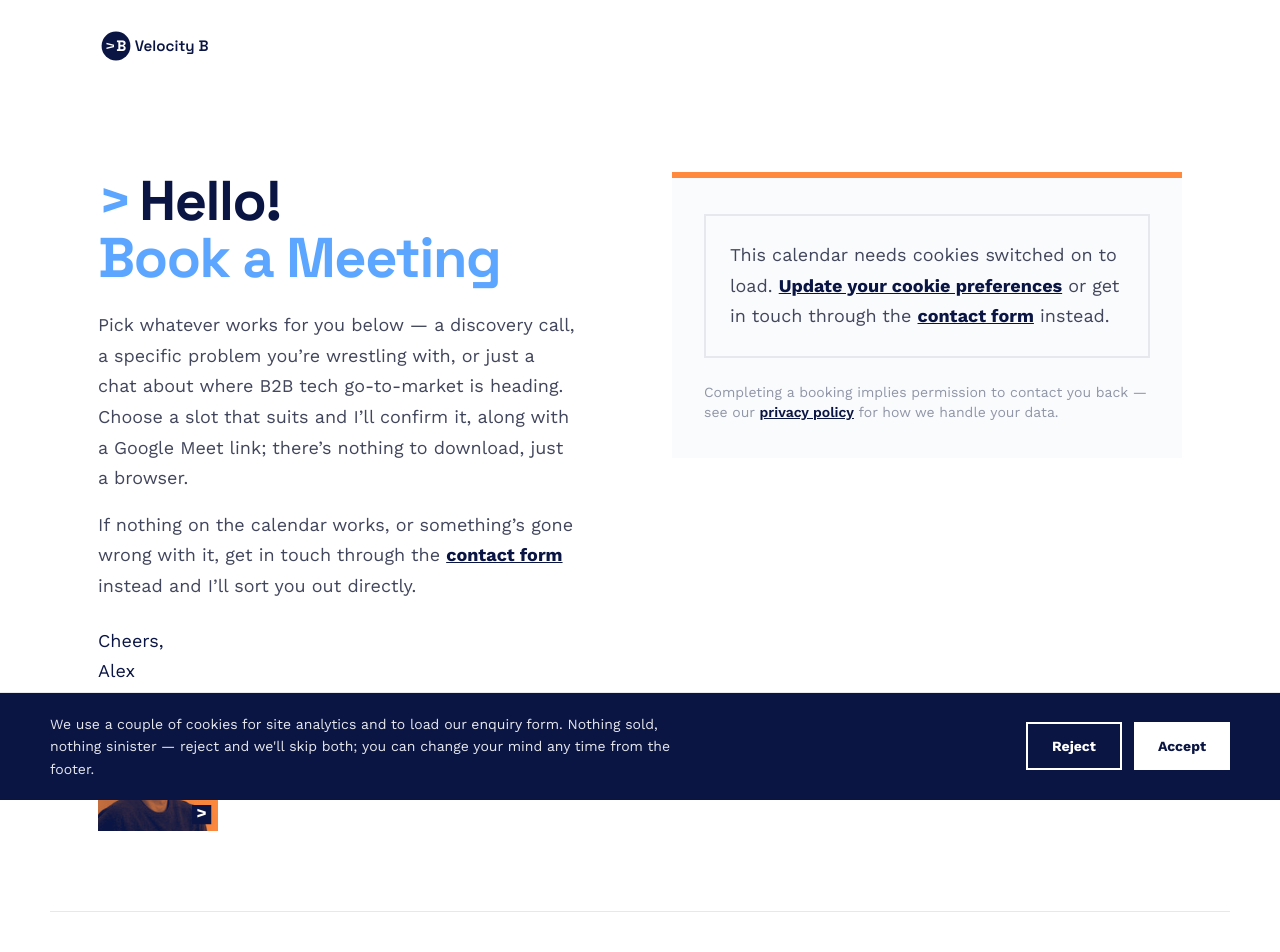
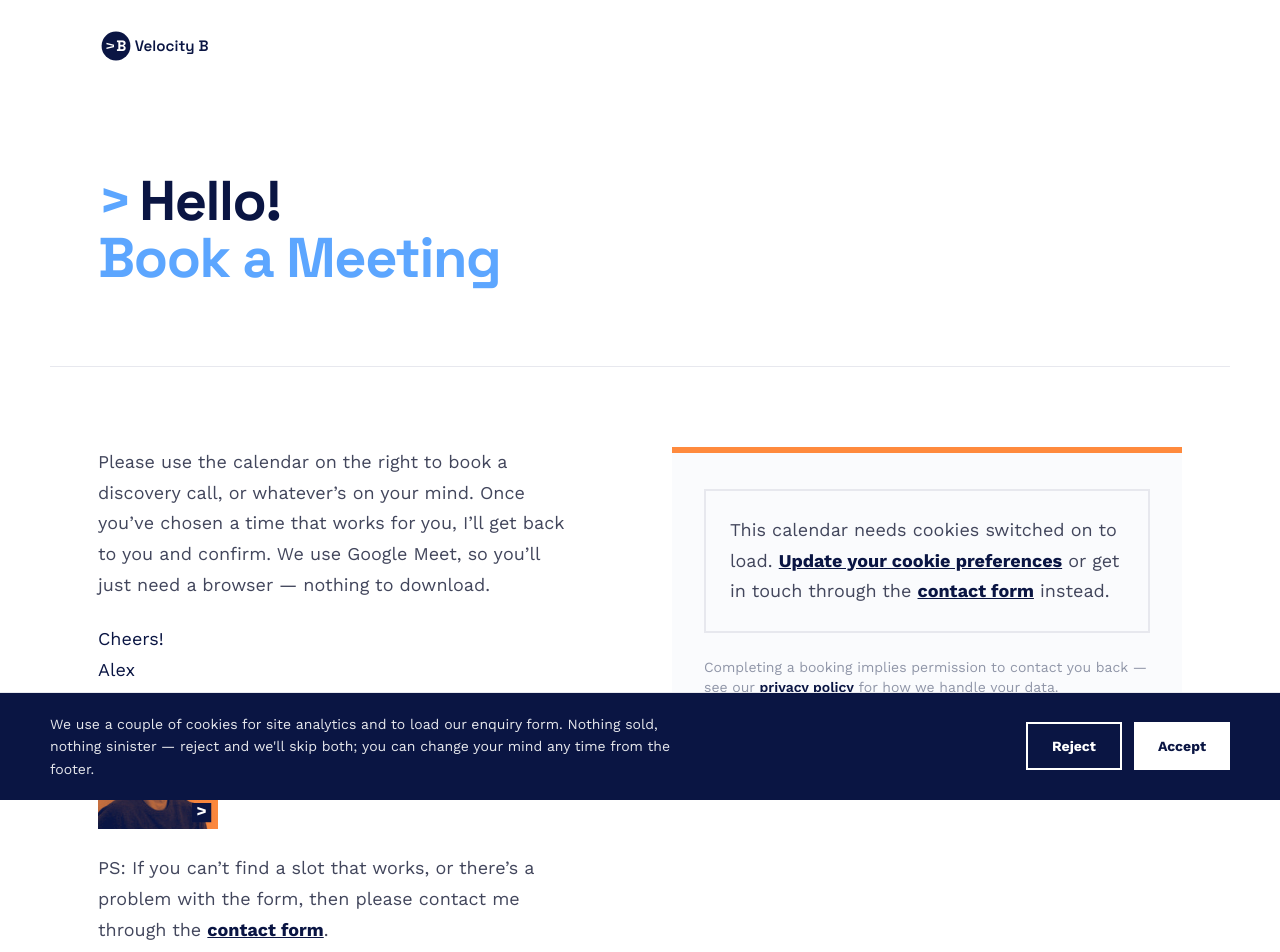
Before and after one commit to vb-iant/velocity-b, a Next.js app: page /meet-alex in a window 1280 px wide. Shown: the top 952 px of the page. Built offline with nearby package versions, Linux system fonts and the light colour scheme.

Commit message:
Meet Alex: standalone hero panel above a divider, restore PS contact-form line below Alex's photo

```diff
--- a/app/meet-alex/page.tsx
+++ b/app/meet-alex/page.tsx
@@ -12,10 +12,8 @@ export const metadata: Metadata = {
 export default function MeetAlexPage() {
   return (
     <main>
-      {/* Hero + booking calendar */}
+      {/* Hero */}
       <section className="mx-auto max-w-[1180px] px-12 py-20">
-        <div className="grid grid-cols-1 items-start gap-16 md:grid-cols-2">
-          <div>
         <h1 className="font-display text-[42px] font-bold leading-[1.02] tracking-tight md:text-[56px]">
           <AnimatedChevron className="text-blue" />
           Hello!
@@ -23,25 +21,22 @@ export default function MeetAlexPage() {
         <h2 className="font-display text-[42px] font-bold leading-[1.02] tracking-tight text-blue md:text-[56px]">
           Book a Meeting
         </h2>
+      </section>
 
-            <p className="mt-6 max-w-[480px] text-lg leading-[1.7] text-[#42465c]">
-              Pick whatever works for you below — a discovery call, a
-              specific problem you&rsquo;re wrestling with, or just a chat
-              about where B2B tech go-to-market is heading. Choose a slot
-              that suits and I&rsquo;ll confirm it, along with a Google Meet
-              link; there&rsquo;s nothing to download, just a browser.
-            </p>
-            <p className="mt-4 max-w-[480px] text-lg leading-[1.7] text-[#42465c]">
-              If nothing on the calendar works, or something&rsquo;s gone
-              wrong with it, get in touch through the{" "}
-              <a href="/contact" className="font-bold text-navy underline">
-                contact form
-              </a>{" "}
-              instead and I&rsquo;ll sort you out directly.
+      {/* Copy + booking calendar */}
+      <section className="mx-auto max-w-[1180px] border-t border-hair px-12 py-20">
+        <div className="grid grid-cols-1 items-start gap-16 md:grid-cols-2">
+          <div>
+            <p className="max-w-[480px] text-lg leading-[1.7] text-[#42465c]">
+              Please use the calendar on the right to book a discovery call,
+              or whatever&rsquo;s on your mind. Once you&rsquo;ve chosen a
+              time that works for you, I&rsquo;ll get back to you and
+              confirm. We use Google Meet, so you&rsquo;ll just need a
+              browser &mdash; nothing to download.
             </p>
 
             <p className="mt-6 text-lg leading-[1.7] text-navy">
-              Cheers,
+              Cheers!
               <br />
               Alex
             </p>
@@ -62,6 +57,15 @@ export default function MeetAlexPage() {
               />
               <span className="pointer-events-none absolute inset-0 bg-navy/25 opacity-0 transition-opacity duration-300 group-hover:opacity-100" />
             </a>
+
+            <p className="mt-6 max-w-[480px] text-lg leading-[1.7] text-[#42465c]">
+              PS: If you can&rsquo;t find a slot that works, or there&rsquo;s
+              a problem with the form, then please contact me through the{" "}
+              <a href="/contact" className="font-bold text-navy underline">
+                contact form
+              </a>
+              .
+            </p>
           </div>
 
           <div className="sticky top-8 border-t-[6px] border-orange bg-[#fafbfd] px-8 py-9">
```
Lines whose indentation alone changed are shown as unchanged.
